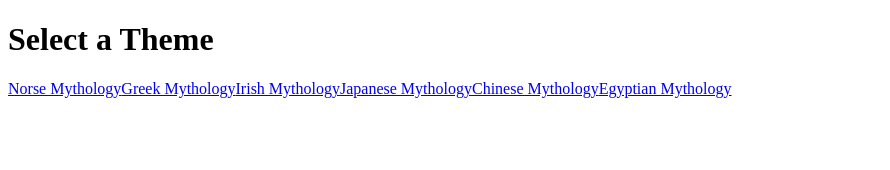
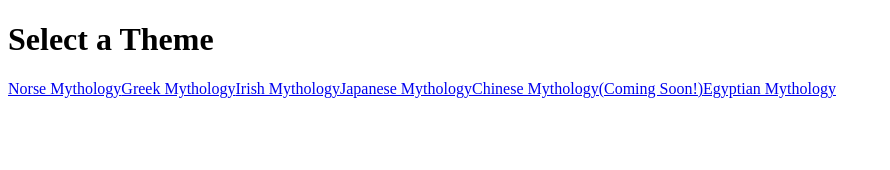
Before and after one commit to cameronotoole44/milestoneProject03, a React (Create React App) app in the folder frontend/mythology-trivia-game/: page /gameboard in a window 1280 px wide. Shown: the top 170 px of the page, without its empty margins (0-890 px from the left). Built offline with nearby package versions, Linux system fonts and the light colour scheme; sample sign-in values are in the browser's storage; a web font is replaced by a local one.

Commit message:
WIP and coming soon

```diff
--- a/frontend/mythology-trivia-game/src/components/Gameboard.js
+++ b/frontend/mythology-trivia-game/src/components/Gameboard.js
@@ -20,7 +20,7 @@ function Gameboard() {
                     Japanese Mythology
                 </Link>
                 <Link to="./Chinese" className="link chinese">
-                    Chinese Mythology
+                    Chinese Mythology(Coming Soon!)
                 </Link>
                 <Link to="./Egyptian" className="link egyptian">
                     Egyptian Mythology
```
